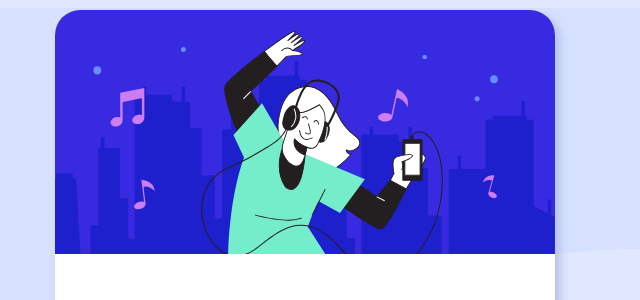
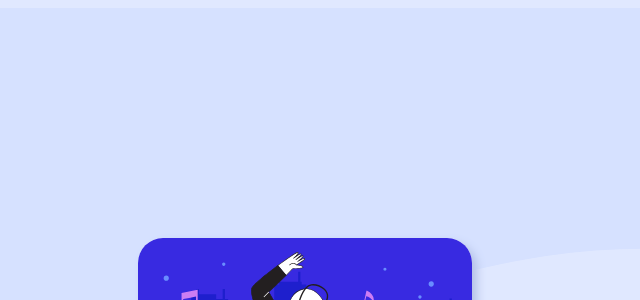
Before and after one commit to dkumarvaishnav/CodeChallenge, a plain HTML site: page index.html in a window 1280 px wide. Shown: the top 300 px of the page, without its empty margins (335-975 px from the left). Drawn offline with Linux system fonts and the light colour scheme.

Commit message:
Update style.css

```diff
--- a/style.css
+++ b/style.css
@@ -17,8 +17,8 @@ body{
 
 .whitediv {
     border-radius:25px;
-    width: 500px;
-    height: 780px;
+    width: 26.0416%;
+    height: 40.62%;
     top:0;
     bottom: 0;
     left: 0;
```
